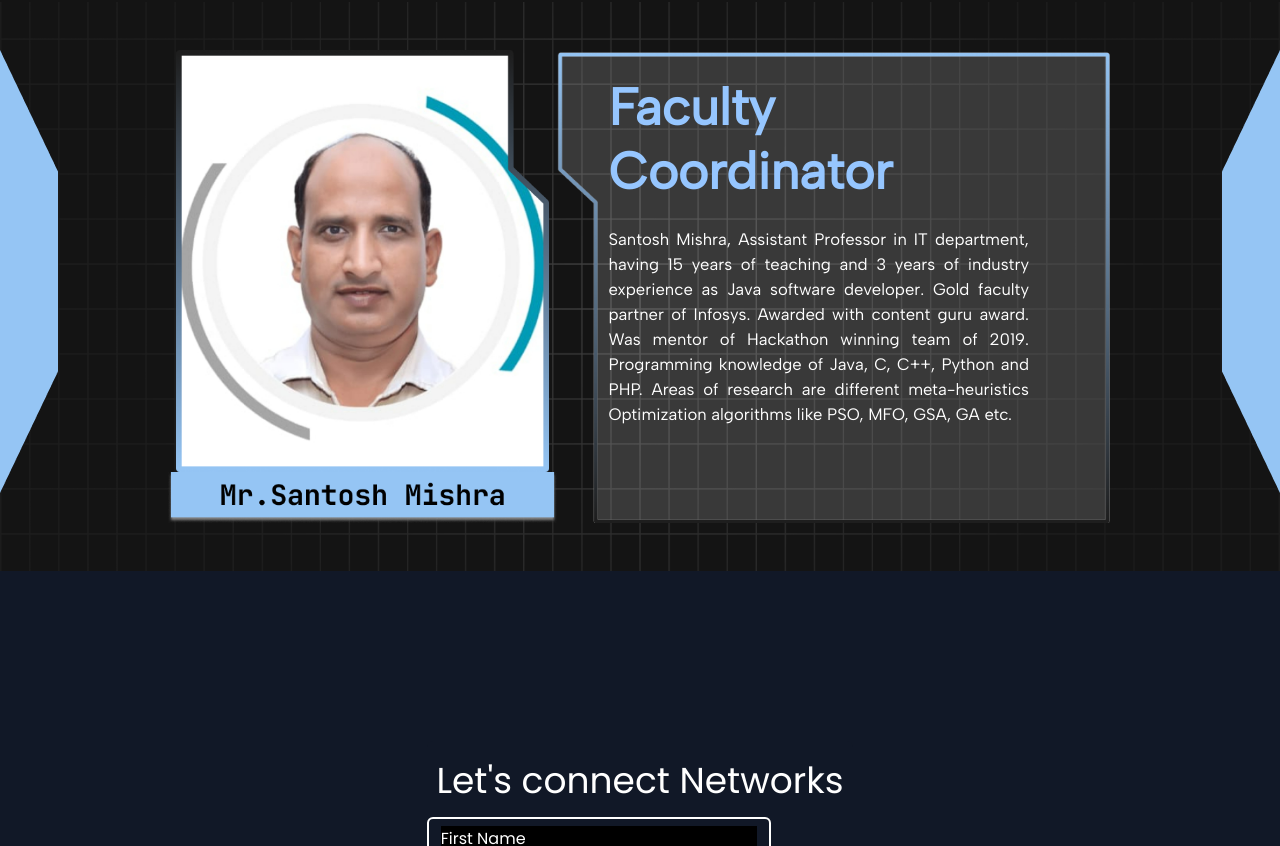
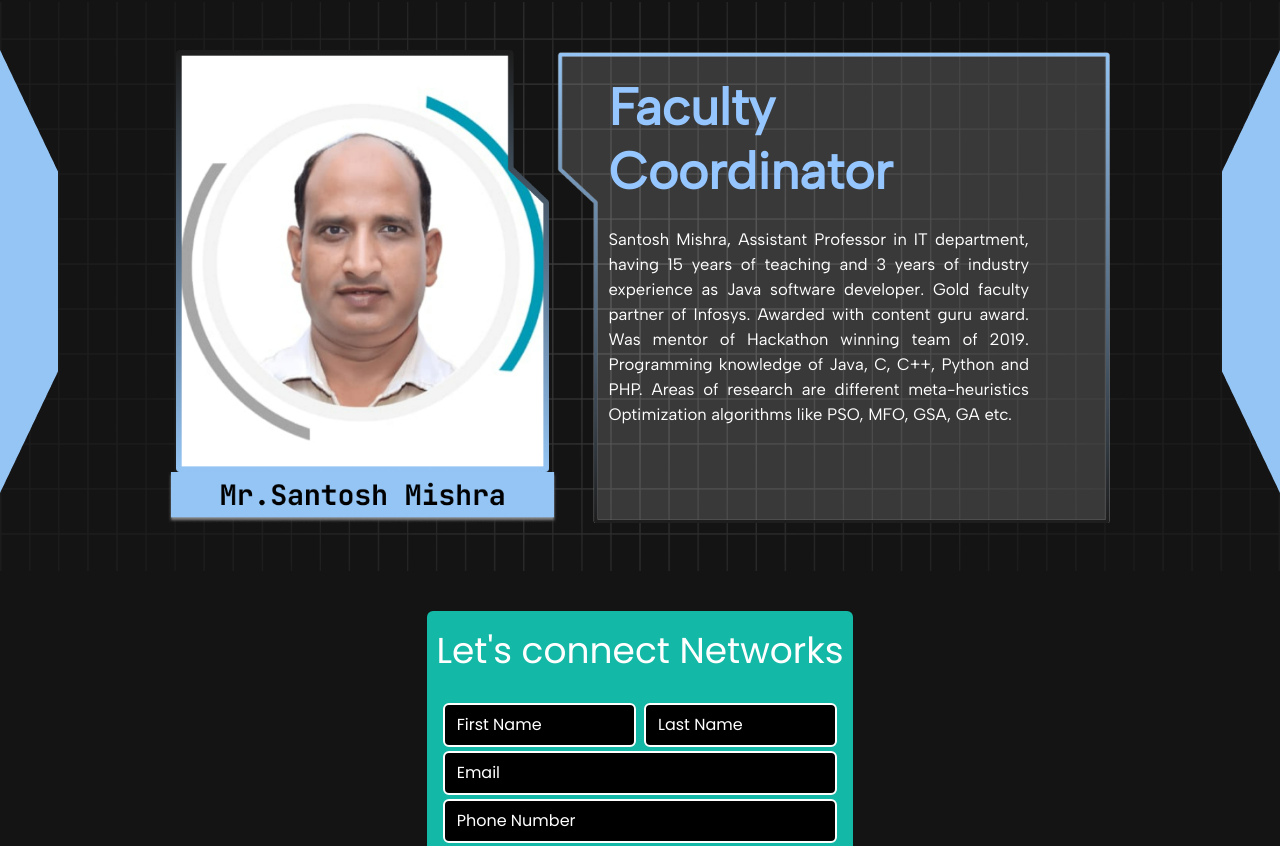
Before and after one commit to adityasriv2317/ccc_website, a React (Vite) app: page / in a window 1280 px wide. Shown: the part 1954-2800 px from the top of the page. Built offline with nearby package versions, Linux system fonts and the light colour scheme; a web font is replaced by a local one.

Commit message:
'contact'

```diff
--- a/src/components/Contact.jsx
+++ b/src/components/Contact.jsx
@@ -1,22 +1,23 @@
 import React from 'react';
 import invert from "../assets/invert.png";
+// import wires from "../assets/wires.png"
 
 const Contact = () => {
   return (
     <>
-      {/* Full Page Centering */}
-      <div className="flex justify-center items-center min-h-screen bg-gray-900">
-        <div className="text-white flex justify-center items-center flex-col bg-gray-900 w-11/12 md:w-8/12 lg:w-6/12 xl:w-4/12 h-auto py-5 rounded-md">
-          <h1 className="text-4xl text-start block">Let's connect Networks</h1>
-          <form action="">
-            <div>
+
+      <div className="flex justify-center items-center bg-gray-1000">
+        <div className="text-white flex justify-center items-center bg-teal-500 flex-col w-11/12 md:w-8/12 lg:w-6/12 xl:w-4/12 h-auto py-5 rounded-md m-10" >
+          <h1 className="text-4xl  block text-center">Let's connect Networks</h1>
+          <form action="" className='m-4'>
+            <div className='md:flex block gap-2'>
               <input
                 type="text"
-                className="border-white border-2 rounded-md font-bolder px-3 text-white py-2 mt-4 bg-gray-900"
+                className="border-white border-2 rounded-md font-bolder px-3 md:w-6/12 w-full text-white py-2 mt-4 bg-black"
                 placeholder="First Name"
               />{" "}
               <input
-                className="border-white border-2 rounded-md font-bolder px-3 text-white py-2 bg-gray-900 mt-4"
+                className="border-white border-2 rounded-md font-bolder md:w-6/12 w-full px-3 text-white py-2 bg-black mt-4"
                 type="text"
                 placeholder="Last Name"
               />
@@ -24,20 +25,20 @@ const Contact = () => {
             <div>
               <input
                 type="text"
-                className="border-white border-2 rounded-md font-bolder px-3 text-white py-2 bg-gray-900 w-full mt-1"
+                className="border-white border-2 rounded-md font-bolder px-3 text-white py-2 bg-black w-full mt-1"
                 placeholder="Email"
               />
             </div>
             <div>
               <input
                 type="text"
-                className="border-white border-2 rounded-md font-bolder px-3 text-white py-2 bg-gray-900 w-full mt-1"
+                className="border-white border-2 rounded-md font-bolder px-3 text-white py-2 bg-black w-full mt-1"
                 placeholder="Phone Number"
               />
             </div>
             <input
               type="area"
-              className="border-white border-2 rounded-md font-bolder px-3 text-white py-10 bg-gray-900 w-full mt-1"
+              className="border-white border-2 rounded-md font-bolder px-3 text-white py-10 bg-black w-full mt-1"
               placeholder="Message"
             />
 
@@ -49,7 +50,7 @@ const Contact = () => {
           </form>
         </div>
       </div>
-      {/* Bottom Image */}
+
       <div>
         <img src={invert} className="w-screen h-72" alt="" />
       </div>
@@ -57,4 +58,4 @@ const Contact = () => {
   );
 };
 
-export default Contact;
+export default Contact;
```
